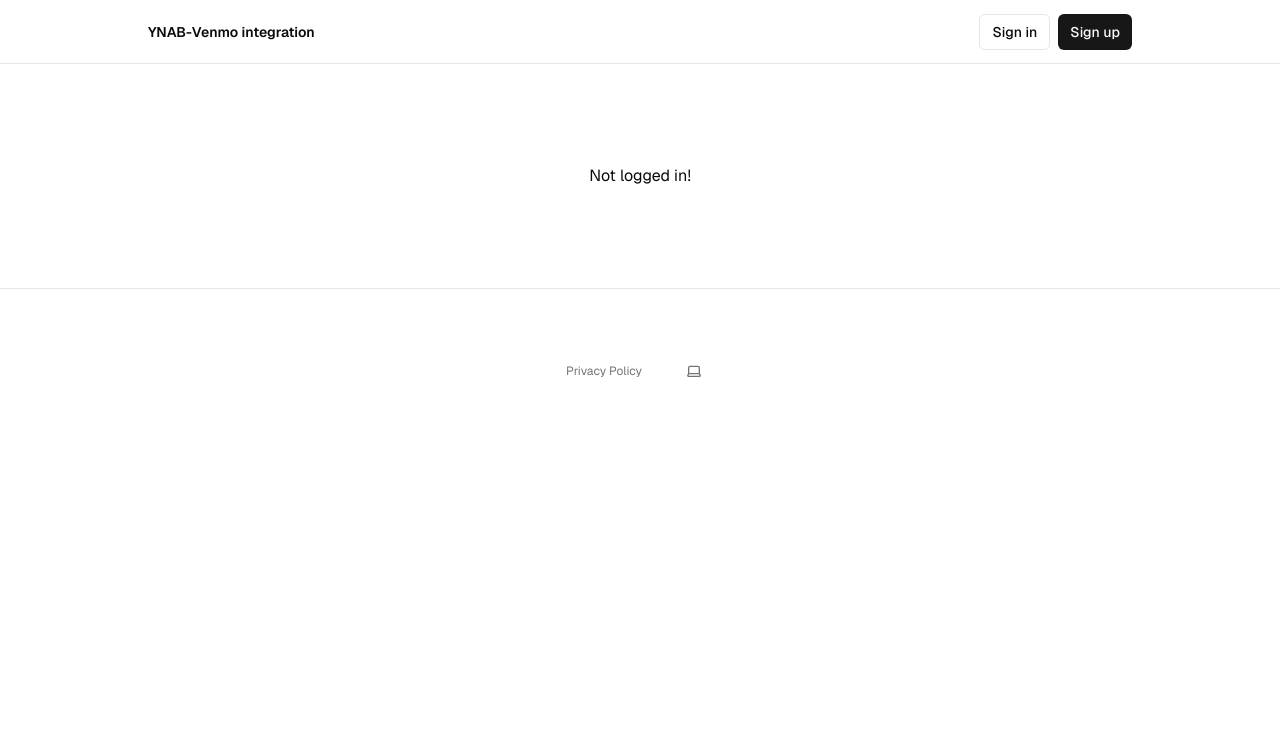
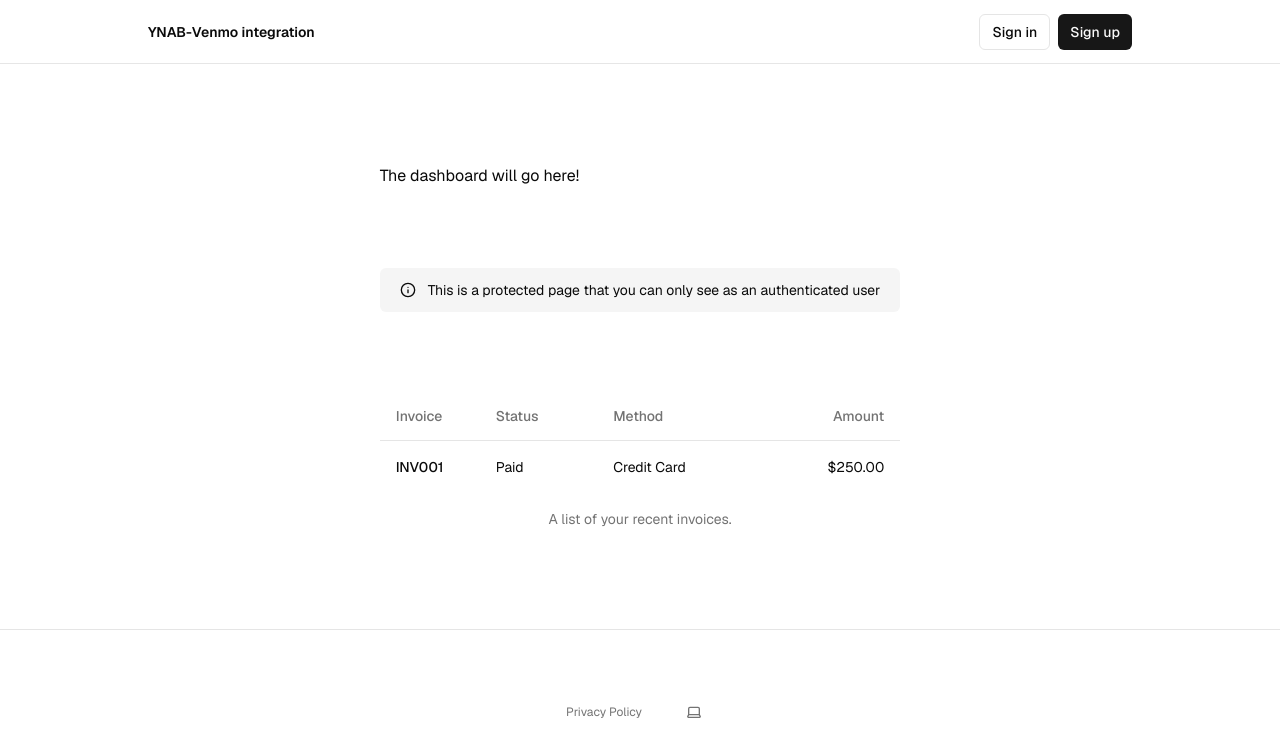
Before and after one commit to hcussen/ynab-venmo-v2, a Next.js app in the folder frontend/: page /protected in a window 1280 px wide. Shown: the top 756 px of the page. Built offline with nearby package versions, Linux system fonts and the light colour scheme; no server answers.

Commit message:
move diagnoses pieces to gettoken

```diff
--- a/frontend/src/app/page.tsx
+++ b/frontend/src/app/page.tsx
@@ -12,9 +12,26 @@ export default async function Home() {
   }
   const renderSignedOut = () => {
     return (
-      <Link href="/sign-up">
-        <Button>Sign Up</Button>
-      </Link>
+      <div className="flex gap-2">
+        <Button
+          asChild
+          size="sm"
+          variant={"outline"}
+          disabled
+          className="opacity-75 cursor-none pointer-events-none"
+        >
+          <Link href="/sign-in">Sign in</Link>
+        </Button>
+        <Button
+          asChild
+          size="sm"
+          variant={"default"}
+          disabled
+          className="opacity-75 cursor-none pointer-events-none"
+        >
+          <Link href="/sign-up">Sign up</Link>
+        </Button>
+      </div>
     )
   }
   return (
--- /dev/null
+++ b/frontend/src/app/protected/get-token/page.tsx
@@ -0,0 +1,42 @@
+import { createClient } from "@/lib/supabase/server"
+import { AccessTokenDisplay } from "./AccessTokenDisplay"
+import { api } from "@/lib/api"
+
+interface ProtectedResponse {
+  message: string
+}
+
+export default async function TokenPage() {
+  const supabase = await createClient()
+
+  const {
+    data: { user },
+  } = await supabase.auth.getUser()
+
+  const session = await supabase.auth.getSession()
+  const accessToken = session.data.session?.access_token ?? ""
+
+  // Make the protected API call
+  let protectedData: ProtectedResponse = {
+    message: "Failed to fetch protected data",
+  }
+  try {
+    protectedData = await api.get<ProtectedResponse>("/protected")
+  } catch (error) {
+    console.error("Error fetching protected data:", error)
+  }
+
+  return (
+    <div className="p-4">
+      <p>API Response: {protectedData.message}</p>
+      <h2 className="text-xl font-bold mb-4">Your JWT is</h2>
+      <AccessTokenDisplay token={accessToken} />
+      <div className="flex flex-col gap-2 items-start">
+        <h2 className="font-bold text-2xl mb-4">Your user details</h2>
+        <pre className="text-xs font-mono p-3 rounded border max-h-32 overflow-auto">
+          {JSON.stringify(user, null, 2)}
+        </pre>
+      </div>
+    </div>
+  )
+}
--- a/frontend/src/app/protected/page.tsx
+++ b/frontend/src/app/protected/page.tsx
@@ -1,57 +1,47 @@
 import { createClient } from "@/lib/supabase/server"
 import { InfoIcon } from "lucide-react"
-import { AccessTokenDisplay } from "./AccessTokenDisplay"
+
 import { api } from "@/lib/api"
-
-interface ProtectedResponse {
-  message: string
-}
+import {
+  Table,
+  TableBody,
+  TableCaption,
+  TableCell,
+  TableHead,
+  TableHeader,
+  TableRow,
+} from "@/components/ui/table"
 
 export default async function Home() {
-  const supabase = await createClient()
-
-  const {
-    data: { user },
-  } = await supabase.auth.getUser()
-
-  const session = await supabase.auth.getSession()
-
-  // Make the protected API call
-  let protectedData: ProtectedResponse = {
-    message: "Failed to fetch protected data",
-  }
-  try {
-    protectedData = await api.get<ProtectedResponse>("/protected")
-  } catch (error) {
-    console.error("Error fetching protected data:", error)
-  }
-
-  if (!user) {
-    return <>Not logged in!</>
-  }
-
   return (
     <>
       <h1>The dashboard will go here!</h1>
-      <p>API Response: {protectedData.message}</p>
-      <div className="flex-1 w-full flex flex-col gap-12">
-        <div className="w-full">
-          <div className="bg-accent text-sm p-3 px-5 rounded-md text-foreground flex gap-3 items-center">
-            <InfoIcon size="16" strokeWidth={2} />
-            This is a protected page that you can only see as an authenticated
-            user
-          </div>
-        </div>
-        <div className="flex flex-col gap-2 items-start">
-          <h2>Your JWT is</h2>
-          <AccessTokenDisplay token={session.data.session?.access_token} />
-
-          <h2 className="font-bold text-2xl mb-4">Your user details</h2>
-          <pre className="text-xs font-mono p-3 rounded border max-h-32 overflow-auto">
-            {JSON.stringify(user, null, 2)}
-          </pre>
+      <div className="w-full">
+        <div className="bg-accent text-sm p-3 px-5 rounded-md text-foreground flex gap-3 items-center">
+          <InfoIcon size="16" strokeWidth={2} />
+          This is a protected page that you can only see as an authenticated
+          user
         </div>
       </div>
+      <Table>
+        <TableCaption>A list of your recent invoices.</TableCaption>
+        <TableHeader>
+          <TableRow>
+            <TableHead className="w-[100px]">Invoice</TableHead>
+            <TableHead>Status</TableHead>
+            <TableHead>Method</TableHead>
+            <TableHead className="text-right">Amount</TableHead>
+          </TableRow>
+        </TableHeader>
+        <TableBody>
+          <TableRow>
+            <TableCell className="font-medium">INV001</TableCell>
+            <TableCell>Paid</TableCell>
+            <TableCell>Credit Card</TableCell>
+            <TableCell className="text-right">$250.00</TableCell>
+          </TableRow>
+        </TableBody>
+      </Table>
     </>
   )
 }
```
Also changed, not shown: frontend/src/app/protected/get-token/AccessTokenDisplay.tsx (renamed from frontend/src/app/protected/AccessTokenDisplay.tsx).
